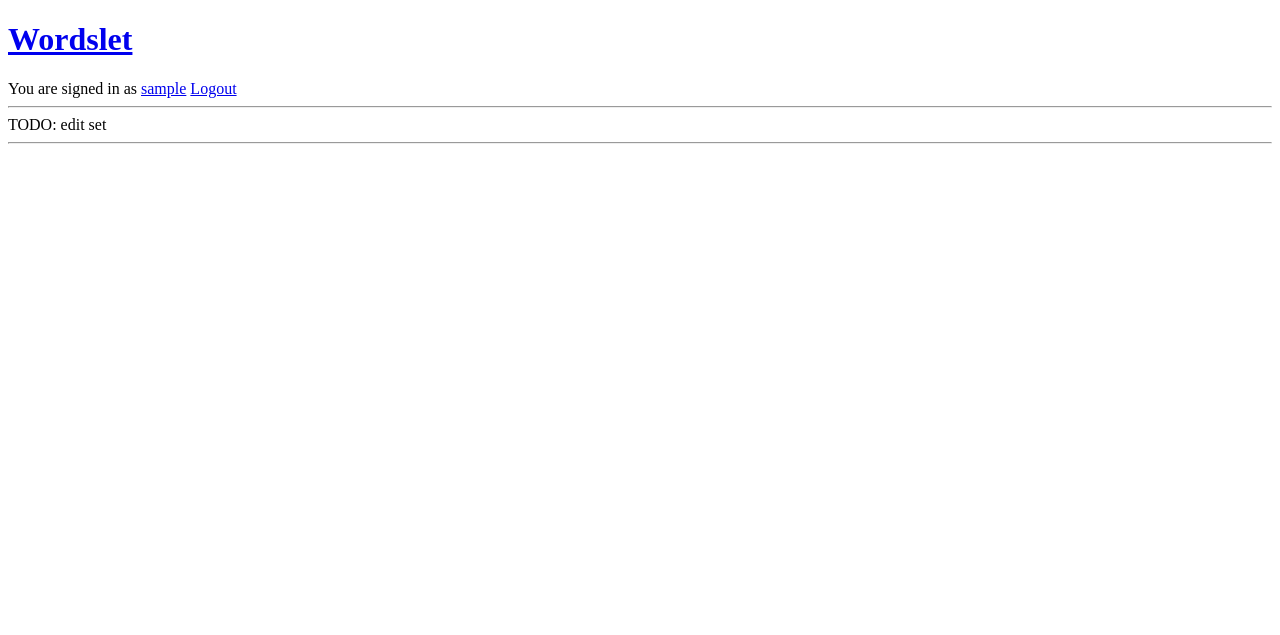
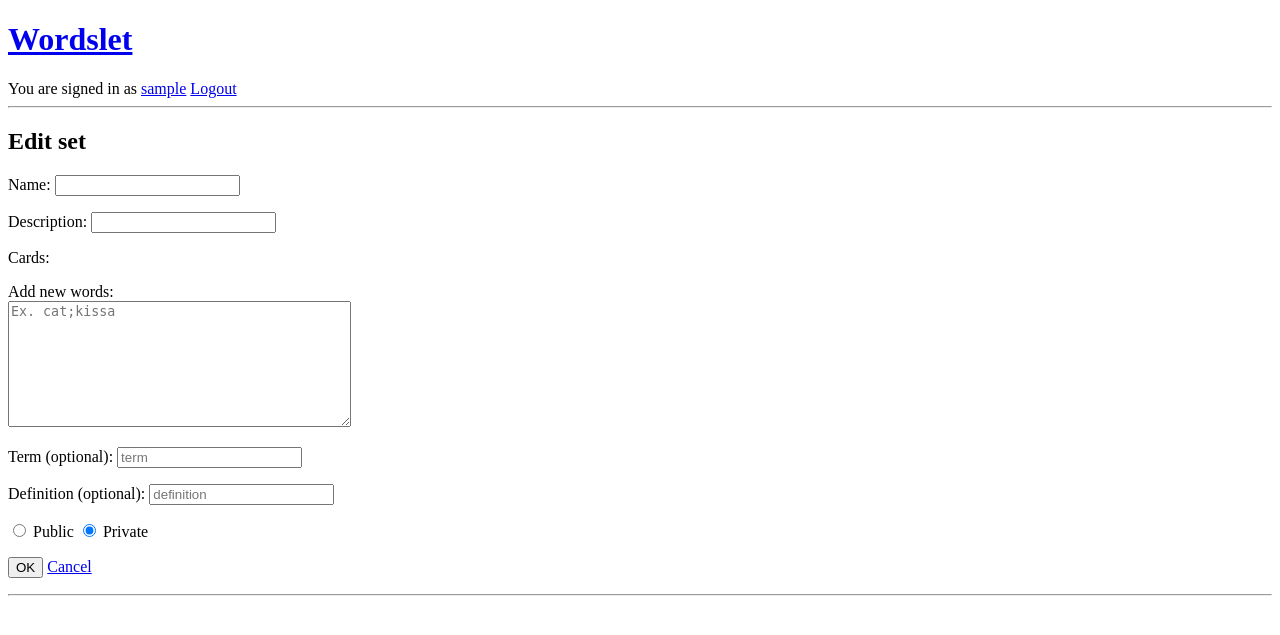
Before and after one commit to seirepo/tietokantasovellus-kesa-2022, a Flask app: template templates/edit-set.html in a window 1280 px wide. Shown: the top 635 px of the page. Run offline with Flask 2, Linux system fonts and the light colour scheme; the template is opened without the code that fills it, so the values that code supplies are empty; the visitor is signed in with stand-in values (Sample User, id 1).

Commit message:
Implement delete card functionality

```diff
--- a/templates/edit-set.html
+++ b/templates/edit-set.html
@@ -1,5 +1,48 @@
 {% extends "layout.html" %}
-{% block title %}Main{% endblock %}
+{% block title %}Edit set{% endblock %}
 {% block content %}
-TODO: edit set
+<h2>Edit set</h2>
+
+<form action="/edit-set/{{ set_id }}" method="post">
+    <p>Name:
+    <input type="text" name="name" minlength="1" maxlength="20" value="{{ set.name }}"></p>
+    <p>Description:
+    <input type="text" name="description" maxlength="100" value="{{ set.description }}"></p>
+
+    <p>Cards:<br>
+    {% for card in cards %}
+    <ul>
+        <li>
+            <input type="text" name="word1" minlength="1" maxlength="200" value="{{ card.word1 }}">
+            <input type="text" name="word2" minlength="1" maxlength="200" value="{{ card.word2 }}">
+            <input type="hidden" name="card id" minlength="1" maxlength="200" value="{{ card.id }}">
+            <input type="checkbox" name="remove card" value="{{ card.id }}">Remove
+            <br><br>
+        </li>
+    </ul>
+    {% endfor %}
+
+    <p>Add new words:<br>
+    <textarea name="words" placeholder="Ex. cat;kissa" rows="8" cols="40" maxlength="10000"></textarea></p>
+
+    <p>Term (optional):
+    <input type="text" name="term" placeholder="term" maxlength="20" value="{{ set.term }}"></p>
+    <p>Definition (optional):
+    <input type="text" name="definition" placeholder="definition" maxlength="20" value="{{ set.definition }}"></p>
+
+    {% if set.private == 1 %}
+        <input type="radio" name="private" value=0 checked> Public
+        <input type="radio" name="private" value=1> Private
+    {% else %}
+        <input type="radio" name="private" value=0> Public
+        <input type="radio" name="private" value=1 checked> Private
+    {% endif %}
+    <p>
+
+    <input type="submit" value="OK">
+    <a href="/{{ session.user_id }}">Cancel</a>
+
+    <input type="hidden" name="csrf_token" value="{{ session.csrf_token }}">
+
+</form>
 {% endblock %}
```
Also changed, not shown: routes.py (+29 -2 lines), sets.py (+26 -0 lines).
